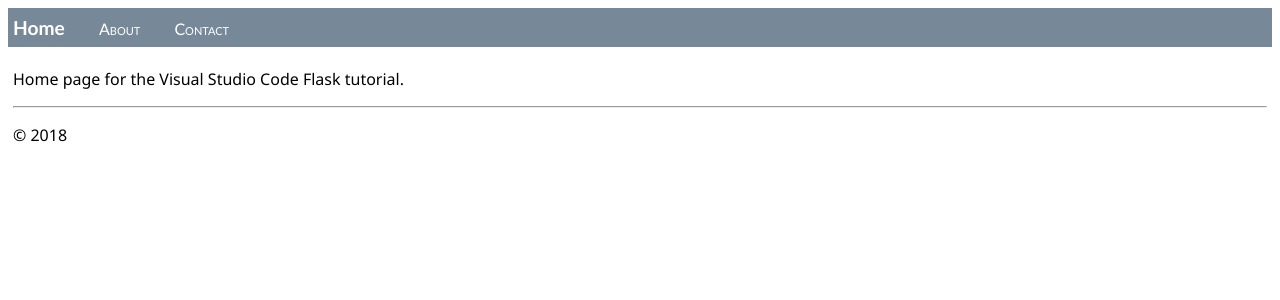
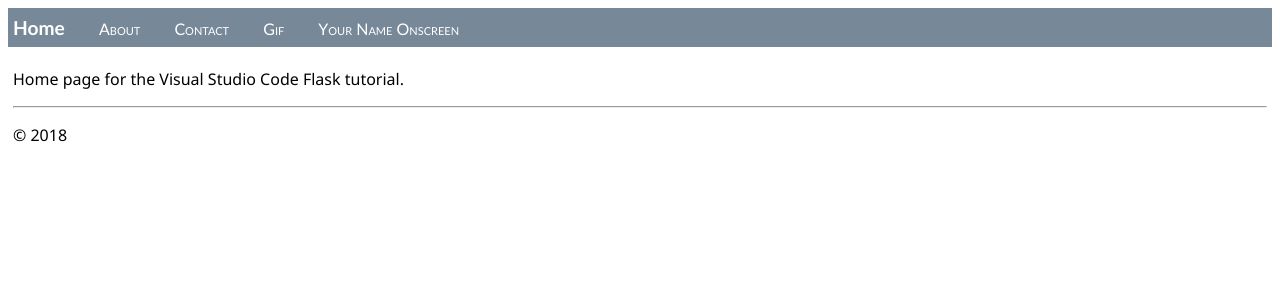
Before and after one commit to trabnett/vscode-python-tutorial, a Flask app: page / in a window 1280 px wide. Shown: the top 300 px of the page. Run offline with Flask 2, Linux system fonts and the light colour scheme.

Commit message:
added a gif route and attached the hello to the navbar

```diff
--- a/app.py
+++ b/app.py
@@ -29,3 +29,7 @@ def hello_there(name = None):
 @app.route("/api/data")
 def get_data():
     return app.send_static_file("data.json")
+
+@app.route("/gif")
+def get_gif():
+    return render_template("dog.html")
--- a/static/data.json
+++ b/static/data.json
@@ -1,5 +1,8 @@
 {
     "01": {
         "note" : "This data is very simple because we're demonstrating only the mechanism."
+    },
+    "02": {
+        "dog" : "/dog.gif"
     }
 }
--- a/templates/layout.html
+++ b/templates/layout.html
@@ -11,6 +11,8 @@
             <a href="{{ url_for('home') }}" class="navbar-brand">Home</a>
             <a href="{{ url_for('about') }}" class="navbar-item">About</a>
             <a href="{{ url_for('contact') }}" class="navbar-item">Contact</a>
+            <a href="{{ url_for('get_gif') }}" class="navbar-item">Gif</a>
+            <a href="{{ url_for('hello_there') }}" class="navbar-item">Your Name Onscreen</a>
         </div>
 
         <div class="body-content">
```
Also changed, not shown: templates/dog.html (added, +7 -0 lines), README.md, static/dog.gif (added).
